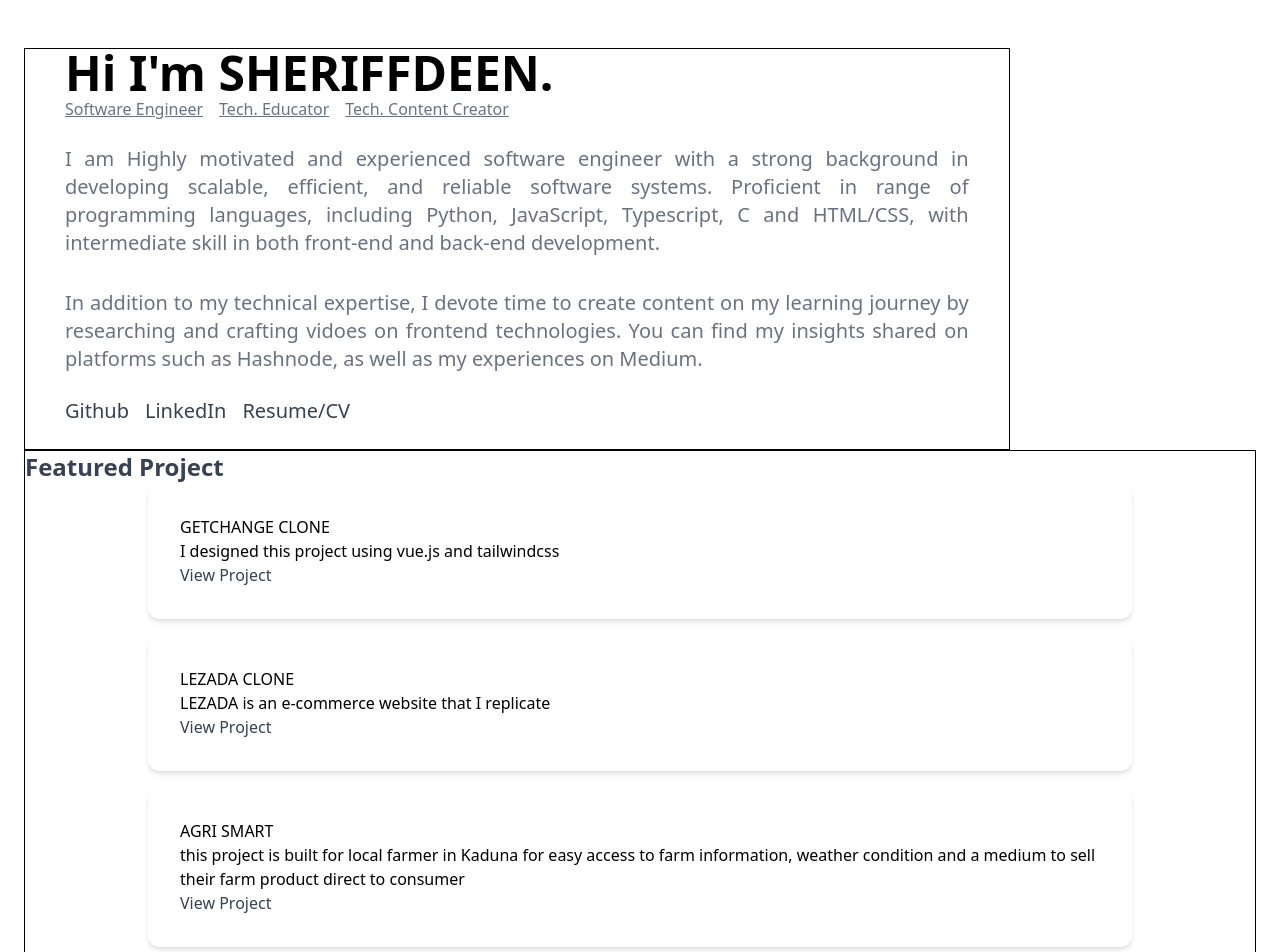
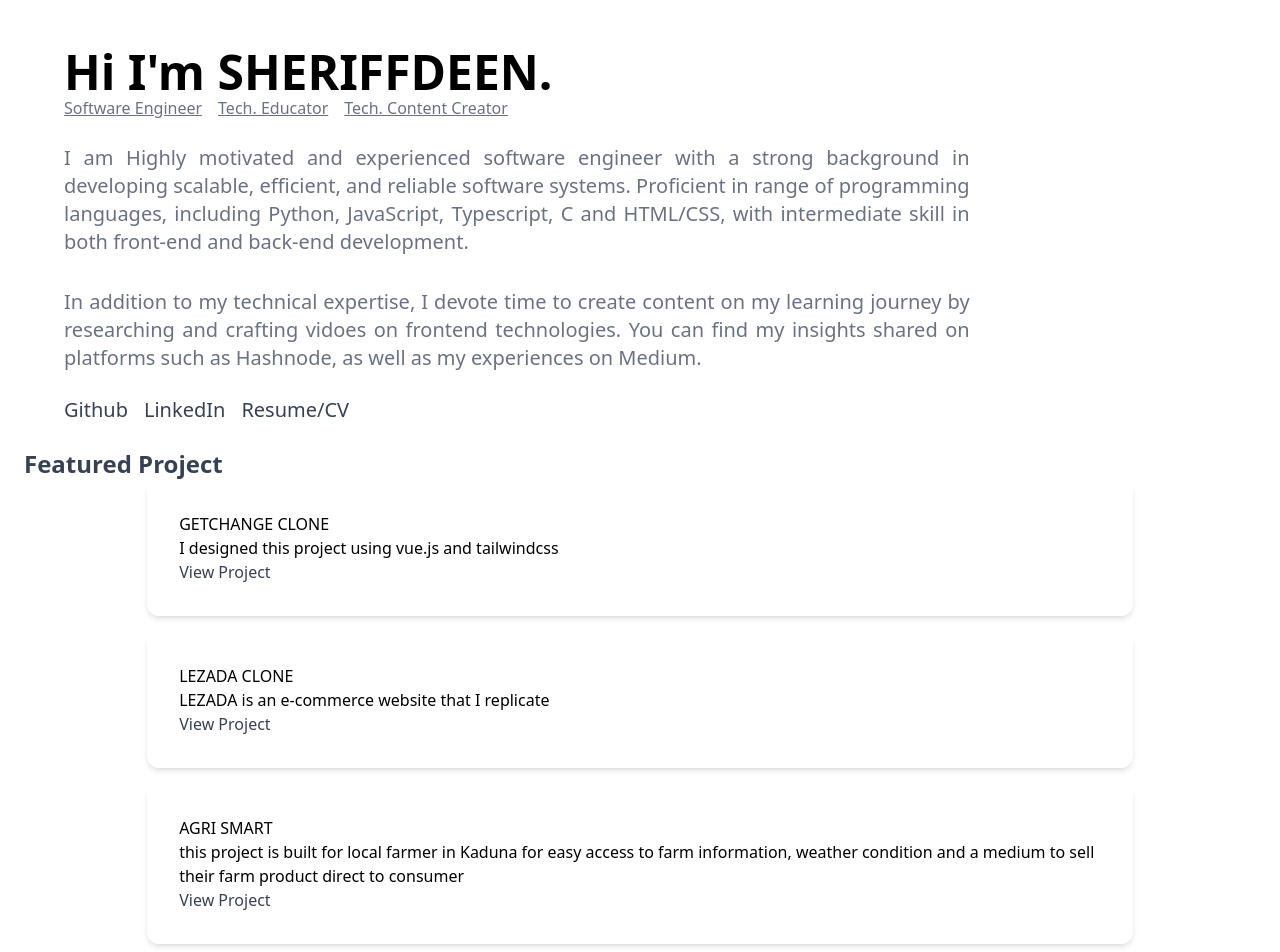
Before and after one commit to MSHERIFF2/Portfolio, a React (Vite) app: page / in a window 1280 px wide. Shown: the top 952 px of the page. Built offline with nearby package versions, Linux system fonts and the light colour scheme.

Commit message:
build to production

```diff
--- a/src/components/body.jsx
+++ b/src/components/body.jsx
@@ -8,7 +8,7 @@ import skills from "./skill";
 function Body() {
   return (
     <div className=" overflow-y-hidden overflow-x-hidden sticky w-full h-full flex flex-col sm:flex gap-x-8  mt-12 px-6">
-      <section className="w-4/5 sticky sm:px-10 border">
+      <section className="w-4/5 sticky sm:px-10">
         <div >
           <h1 className="text-5xl font-bold"> Hi I'm SHERIFFDEEN.</h1>
           <div className="flex gap-x-4 mb-6">
@@ -54,7 +54,7 @@ function Body() {
           </div>
         </div>
       </section>
-      <div className="flex flex-col border">
+      <div className="flex flex-col">
         <section id="Projects-section">
           <h1 className="text-2xl text-gray-700 font-bold">Featured Project</h1>
 
```
Also changed, not shown: 12 other files (tests, documents, lock files or other folders).
